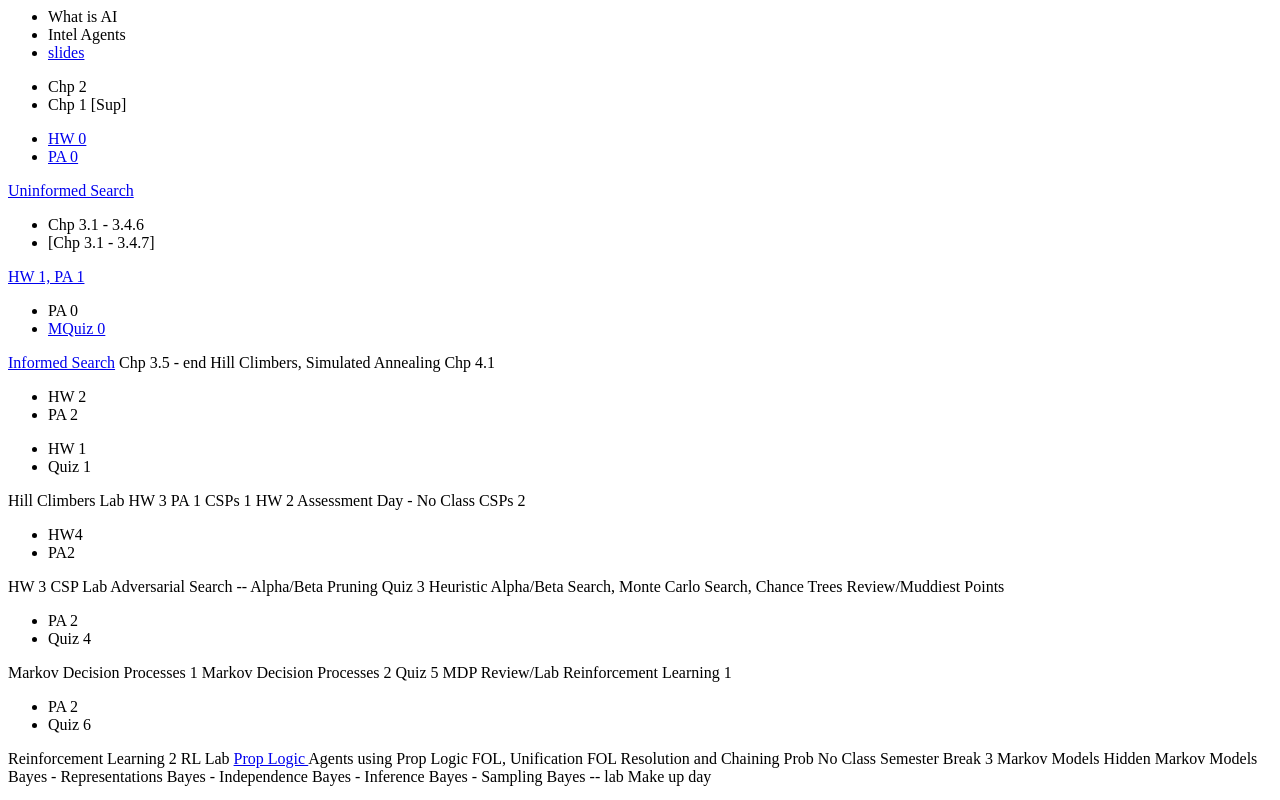
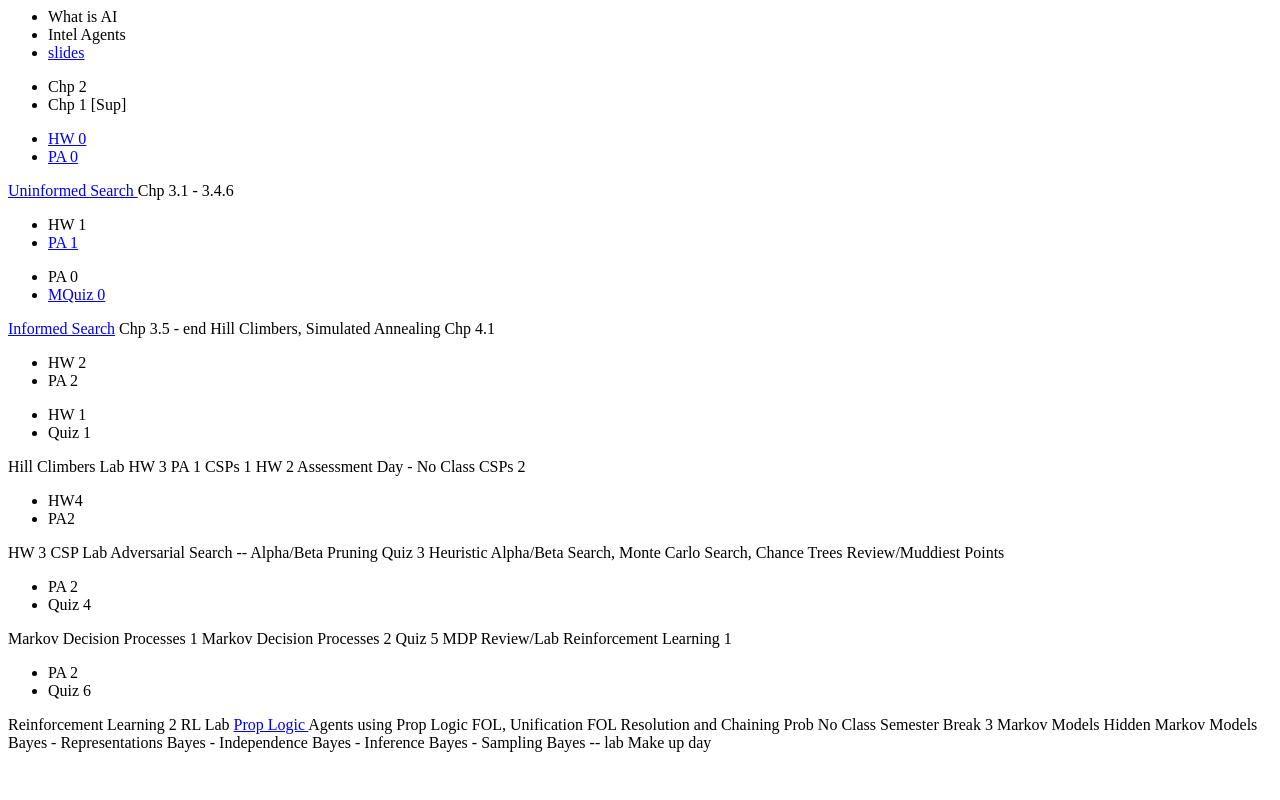
Before and after one commit to molloykp/AIClass, a PHP site: page /cs444_Calendar_Data.php in a window 1280 px wide. Run offline with PHP 8.4, Linux system fonts and the light colour scheme.

Commit message:
Calendar changes

```diff
--- a/wwwMolloy/Calendar2021.csv
+++ b/wwwMolloy/Calendar2021.csv
@@ -1,6 +1,6 @@
 week,day,withinWeek,topic(s),reading,assignment/lab,due
 1,2,1,What is AI;Intel Agents;slides(slides/01_IntroAndAgents.pdf),Chp 2; Chp 1 [Sup],HW 0 (hw/hw0/hw0.pdf); PA 0 (PAs/PA.php?paNumber=0),
-1,4,2,"Uninformed Search (BFS, DFS, IDS)",Chp 3.1 - 3.4.6; [Chp 3.1 - 3.4.7],"HW 1, PA 1(PAs/PA.php?paNumber=1)",PA 0; MQuiz 0(mquizzes/mquiz0/mquiz0.php)
+1,4,2,"Uninformed Search (BFS, DFS, IDS)",Chp 3.1 - 3.4.6,HW 1; PA 1(PAs/PA.php?paNumber=1),PA 0; MQuiz 0(mquizzes/mquiz0/mquiz0.php)
 2,2,1,"Informed Search(A*, Graph Search)",Chp 3.5 - end, ,
 2,4,2,"Hill Climbers, Simulated Annealing",Chp 4.1,HW 2; PA 2,HW 1; Quiz 1
 3,2,1,Hill Climbers Lab,,HW 3,PA 1
--- a/wwwMolloy/cs444_Calendar_Data.php
+++ b/wwwMolloy/cs444_Calendar_Data.php
@@ -48,17 +48,18 @@
         <a href="BFS, DFS, IDS">Uninformed Search </a>
     </td>
     <td> <!-- Readings -->
+        Chp 3.1 - 3.4.6
+    </td>
+    <td> <!-- Assign/Lab -->
         <ul class="no_indent">
             <li>
-                Chp 3.1 - 3.4.6
+                HW 1
             </li>
             <li>
-                [Chp 3.1 - 3.4.7]
+                <a href="PAs/PA.php?paNumber=1"> PA 1</a>
+            </li>
             </li>
         </ul>
-    </td>
-    <td> <!-- Assign/Lab -->
-        <a href="PAs/PA.php?paNumber=1">HW 1, PA 1</a>
     </td>
     <td> <!-- Due -->
         <ul class="no_indent">
```
Also changed, not shown: wwwMolloy/cs444_Calendar.php (+4 -6 lines).
